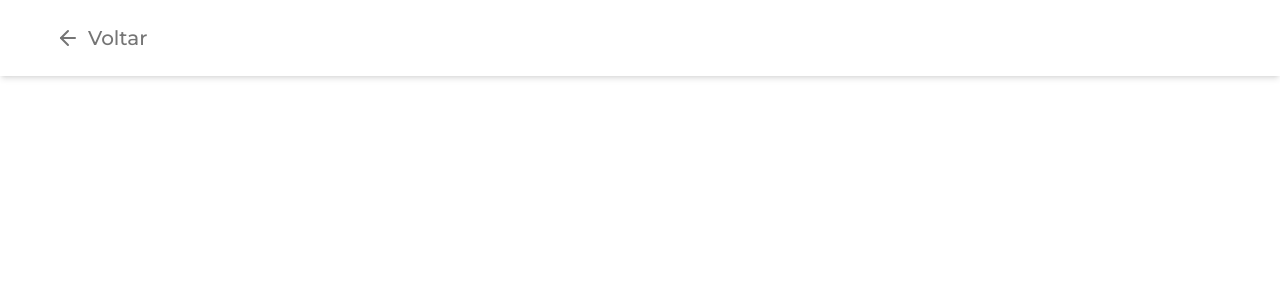
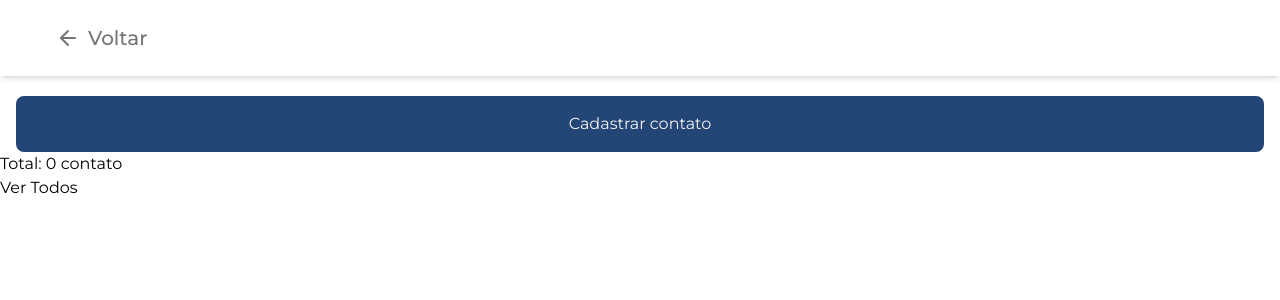
Before and after one commit to dcmatheus/contacts-app, a React (Vite) app: page /contacts in a window 1280 px wide. Shown: the top 300 px of the page. Built offline with nearby package versions, Linux system fonts and the light colour scheme.

Commit message:
feat(api): implementation function that returns api contacts

```diff
--- /dev/null
+++ b/src/api/contacts.ts
@@ -0,0 +1,17 @@
+import { Contact } from '../types';
+import api from './connect';
+
+async function getContacts(token: string): Promise<Contact[]> {
+  try {
+    const response = await api.get('/contacts', {
+      headers: {
+        Authorization: `Bearer ${token}`,
+      },
+    });
+    return response.data;
+  } catch (error) {
+    return [];
+  }
+}
+
+export default getContacts;
--- a/src/components/Header.tsx
+++ b/src/components/Header.tsx
@@ -10,8 +10,12 @@ function Header({ text, path }: HeaderProps) {
   return (
     <HeaderStyle>
       <BackButton onClick={() => navigate(path)}>
-        { mdScreen ? <ArrowLeft className="mr-2 h-7" /> : <ChevronLeft /> }
-        { mdScreen && <p>Voltar</p>}
+        { mdScreen ? (
+          <>
+            <ArrowLeft className="mr-2 h-7" />
+            <p>Voltar</p>
+          </>
+        ) : <ChevronLeft /> }
       </BackButton>
       { text && !mdScreen && <p className="text-primary-200">{ text }</p> }
       <p />
--- a/src/pages/ContactsPage.tsx
+++ b/src/pages/ContactsPage.tsx
@@ -1,9 +1,41 @@
+import { useState, useEffect } from 'react';
+import getContacts from '../api/contacts';
 import Header from '../components/Header';
+import { Button } from '../styles';
+import { Contact } from '../types';
 
 function ContactsPage() {
+  const [contacts, setContacts] = useState<Contact[]>([]);
+
+  useEffect(() => {
+    const token = localStorage.getItem('token');
+    if (token) {
+      getContacts(token).then((newContacts) => setContacts(newContacts));
+    }
+  }, []);
+
+  console.log(contacts);
+
   return (
     <div className="flex flex-col h-screen">
       <Header path="/login" text="Listagem de usuários" />
+      <div className="px-4 mt-5">
+        <Button>Cadastrar contato</Button>
+      </div>
+      <div>
+        <div>
+          <p>
+            Total:
+            {' '}
+            {contacts.length}
+            {' '}
+            contato
+            {contacts.length > 1 && 's'}
+          </p>
+          <p>Ver Todos</p>
+        </div>
+        {}
+      </div>
     </div>
   );
 }
--- a/src/types/index.d.ts
+++ b/src/types/index.d.ts
@@ -25,3 +25,9 @@ export interface LoginResponse {
   token?: string,
   invalidCredential?: string
 }
+
+export interface Contact {
+  name: string;
+  email: string;
+  mobile: string;
+}
```
